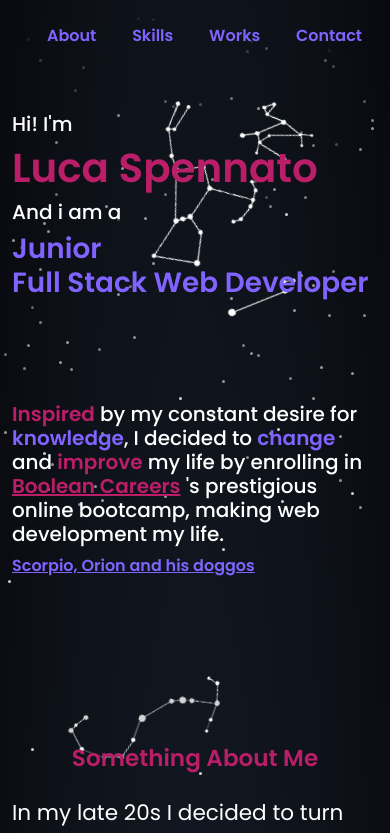
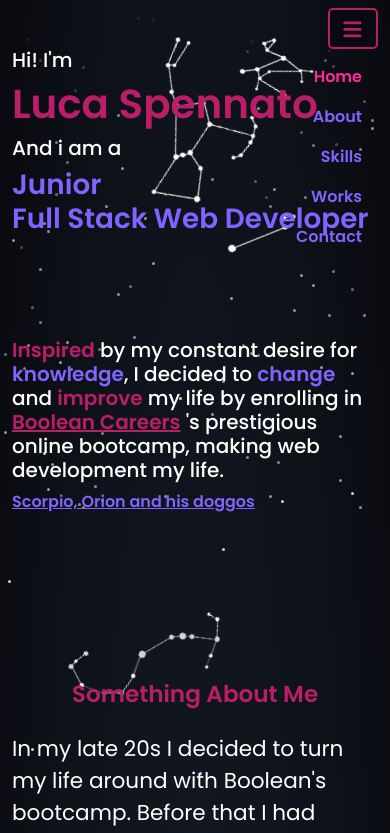
Before and after one commit to LucaSpennato/Luca-Spennato, a Vue app: page / in a window 390 px wide. Shown: the top 833 px of the page. Built offline with nearby package versions, Linux system fonts and the light colour scheme.

Commit message:
feat: :sparkles: hamburger menu add, button: toggle and styled

```diff
--- a/src/components/HeaderComponent.vue
+++ b/src/components/HeaderComponent.vue
@@ -1,10 +1,24 @@
 <template>
-  <header id="header" class="container-fluid pt-4 sticky-top">
+  <header id="header" class="container-fluid fixed-top">
     <nav>
-      <div class="row">
+      <div class="row justify-content-center justify-content-lg-end">
 
-        <ul class="col-12">
-          <li v-for="(link, i) in navBarLinks" :key="i">
+        <div id="hambMenu" class="col-12 d-flex justify-content-end my-2 d-lg-none">
+          <button @click="isHambOpen = !isHambOpen">
+            <font-awesome-icon icon="fa-solid fa-bars" />
+          </button>
+        </div>
+
+        <ul class="text-end d-lg-none" :class="isHambOpen ? 'd-block' : 'd-none'">
+          <li v-for="(link, i) in navBarLinks" :key="i" class="d-lg-inline py-2">
+            <a :href="link.route" :class="{ 'active' : link.isActive }" >
+              {{ link.text }}
+            </a>
+          </li>
+        </ul>
+
+        <ul class="d-none d-lg-block col-lg-6 text-end py-lg-3">
+          <li v-for="(link, i) in navBarLinks" :key="i" class="d-lg-inline py-2">
             <a :href="link.route" :class="{ 'active' : link.isActive }" >
               {{ link.text }}
             </a>
@@ -22,10 +36,11 @@ export default {
   data(){
     return{
       currentActive: 0,
+      isHambOpen: true,
       navBarLinks:[
         {
-          text: '',
-          route: '',
+          text: 'Home',
+          route: '#',
           isActive: true,
         },
         {
@@ -74,17 +89,37 @@ export default {
   @import '../scss/partials/_variables.scss';
 
   #header{
+    #hambMenu{
+      button{
+        border: 2px solid $innerNebulaLight;
+        padding: .4rem .8rem;
+        border-radius: 5px;
+        background-color: $outerSpaceDark;
+
+      }
+      svg{
+        width: 1.3rem;
+        height: 1.3rem;
+        vertical-align: middle;
+        path{
+          color: $innerNebulaLight;
+        }
+      }
+        &:active{
+          button{
+            border-color: $innerNebulaDark;
+          }
+          path{
+            color: $innerNebulaDark;
+          }
+        }
+    }
 
     ul{
       list-style: none;
-      text-align: end;
 
       li{
-        display: inline;
-        margin: 0 1rem;
-      &:first-child{
-        display: none;
-      }
+        padding: 0 1rem;
 
         .active{
           color: $innerNebulaLight;
@@ -102,8 +137,6 @@ export default {
                color: $innerNebulaLight;
             }
           }
-
-
         }
       }
     }
--- a/src/main.js
+++ b/src/main.js
@@ -13,6 +13,7 @@ import
   faPeopleGroup as teamwork,
   faPizzaSlice as ita,
   faEarthAmericas as eng,
+  faBars,
 }
 from '@fortawesome/free-solid-svg-icons'
 import
@@ -34,7 +35,7 @@ import
 from '@fortawesome/free-brands-svg-icons'
 
 library.add(
-  github, vue, html, css, bootstrap, sass, git, js, php, laravel, java, spring,
+  github, vue, html, css, bootstrap, sass, git, js, php, laravel, java, spring, faBars,
   linkedin, twitter, arrowLeft, arrowRight, arrowUp, mySql, teamwork, ita, eng,
   )
 Vue.component('font-awesome-icon', FontAwesomeIcon)
```
